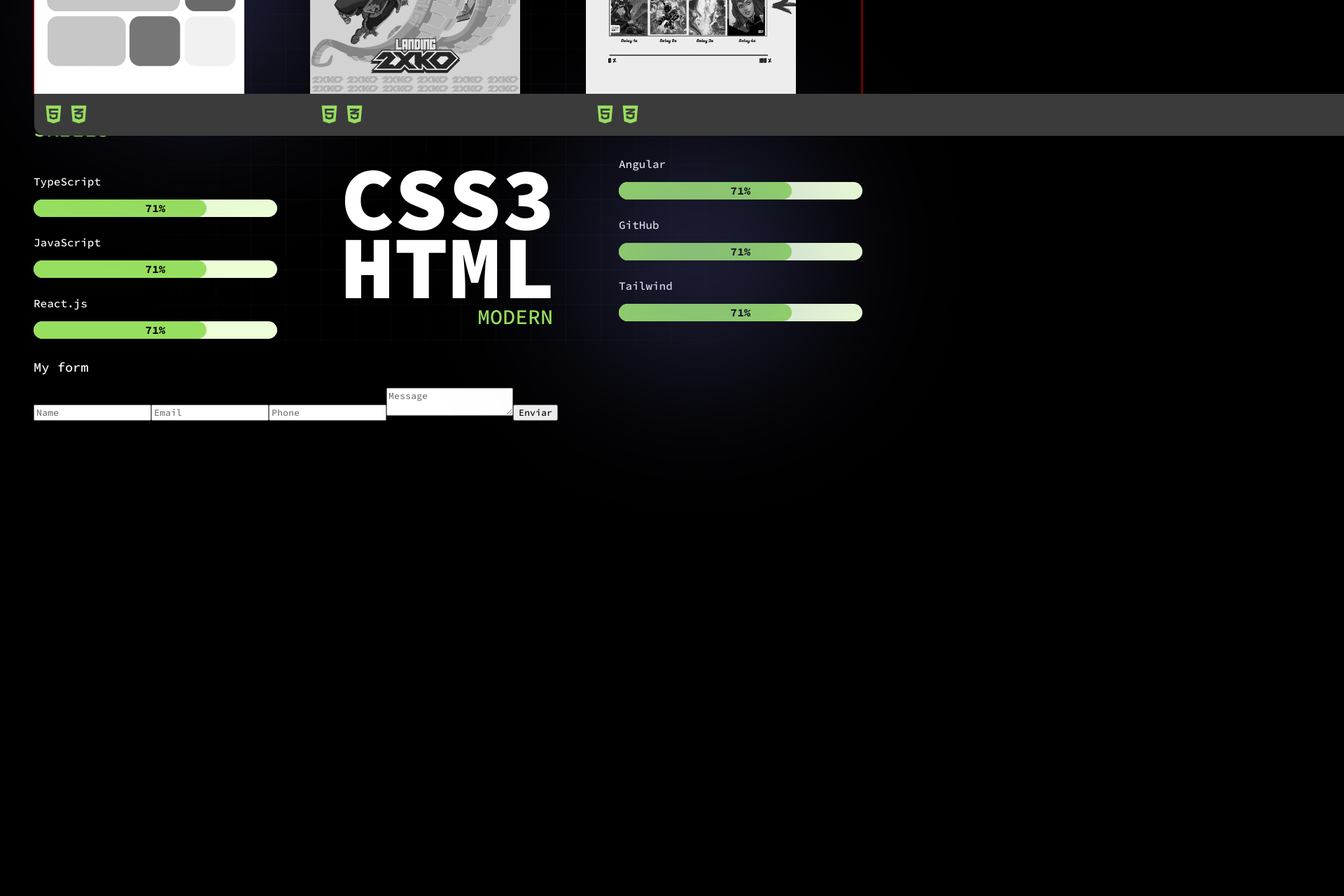
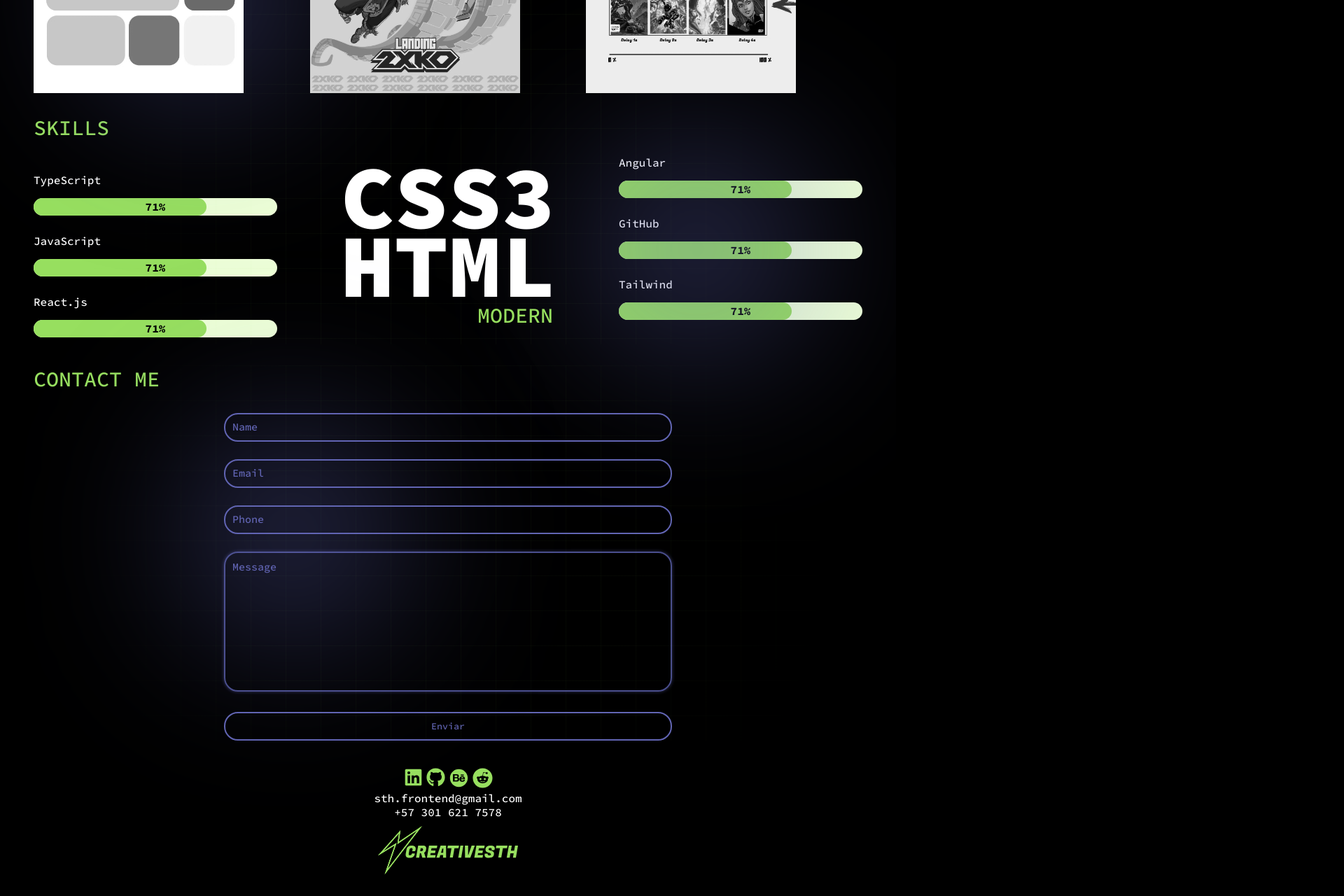
Before and after one commit to CreativeSTH/Portfolio, a React (Create React App) app: page / in a window 1280 px wide. Shown: the part 1440-2720 px from the top of the page at 70% size, 1920 px wide, since content can reach past the window. Before the commit the page ends 2361 px from the top, so only its background shows below. Built offline with nearby package versions, Linux system fonts and the light colour scheme.

Commit message:
Add Footer and finish Contact component

```diff
--- a/src/App.js
+++ b/src/App.js
@@ -4,6 +4,7 @@
 import Skills from './components/Skills';
 import Project from './components/Projects';
 import Contact from './components/Contact';
+import Fter from './components/Footer';
 
 function App() {
   return (
@@ -13,6 +14,7 @@
       <Project />
       <Skills />
       <Contact />
+      <Fter />
     </div>
   );
 }
--- a/src/components/Contact.js
+++ b/src/components/Contact.js
@@ -7,12 +7,20 @@
 
   return (
     <section className="contact">
-      <h3>My form</h3>
-      <form ref={form} onSubmit={sendEmail}>
-        <input type="text" name="from_name" placeholder="Name" required />
-        <input type="email" name="from_email" placeholder="Email" required />
-        <input type="text" name="phone" placeholder="Phone" required />
-        <textarea name="message" placeholder="Message" required></textarea>
+      <h3 className="contact__title">CONTACT ME</h3>
+      <form className="contact__form" ref={form} onSubmit={sendEmail}>
+        <div className="contact__form__group">
+          <input type="text" name="from_name" placeholder="Name" required />
+        </div>
+        <div className="contact__form__group">
+          <input type="email" name="from_email" placeholder="Email" required />
+        </div>
+        <div className="contact__form__group">
+          <input type="text" name="phone" placeholder="Phone" required />
+        </div>
+        <div className="contact__form__group">
+          <textarea name="message" placeholder="Message" required></textarea>
+        </div>
         <button type="submit">Enviar</button>
       </form>
     </section>
--- /dev/null
+++ b/src/components/Footer.js
@@ -0,0 +1,39 @@
+import React from 'react';
+import logo from '../assets/logo.svg';
+import '../styles/Footer.css';
+import { FaLinkedin, FaGithub, FaReddit } from 'react-icons/fa';
+import { IoLogoBehance } from 'react-icons/io5';
+
+const Fter = () => {
+  return (
+    <footer>
+      <ul className="social-links">
+        <li>
+          <a href="https://www.linkedin.com/in/creativesth/" target="_blank" rel="noopener noreferrer" aria-label="go to my LinkedIn">
+            <FaLinkedin className="icon" />
+          </a>
+        </li>
+        <li>
+          <a href="https://github.com/CreativeSTH" target="_blank" rel="noopener noreferrer" aria-label="go to my GitHub">
+            <FaGithub className="icon" />
+          </a>
+        </li>
+        <li>
+          <a href="https://www.behance.net/creativeSTH" target="_blank" rel="noopener noreferrer" aria-label="go to my Behance">
+            <IoLogoBehance className="icon icon2" />
+          </a>
+        </li>
+        <li>
+          <a href="https://www.reddit.com/user/creativeSTH/" target="_blank" rel="noopener noreferrer" aria-label="go to my Reddit">
+            <FaReddit className="icon icon2" />
+          </a>
+        </li>
+      </ul>
+      <span className="footer__info">sth.frontend@gmail.com</span>
+      <span className="footer__info">+57 301 621 7578</span>
+      <img className="footer__logo" src={logo} alt="My personal brand" />
+    </footer>
+  );
+};
+
+export default Fter;
--- a/src/components/Projects.js
+++ b/src/components/Projects.js
@@ -14,54 +14,12 @@
       <ul className="slider__content">
         <li style={{ '--index': index }}>
           <img className="slider__image" src={project1} />
-          <article className="slider__footer">
-            <div className="slider__footer__tech">
-              <FaHtml5 className="slider__footer__icons" />
-              <FaCss3Alt className="slider__footer__icons" />
-            </div>
-            <div className="slider__footer__cta">
-              <a href="https://creativesth.github.io/Incredible-Pure-Css-Slider-/" target="_blank" rel="noopener noreferrer" aria-label="go to gemo">
-                <FaExternalLinkAlt className="slider__footer__shareicons" />
-              </a>
-              <a href="https://github.com/CreativeSTH/Incredible-Pure-Css-Slider-/" target="_blank" rel="noopener noreferrer" aria-label="go to gemo">
-                <FaGithub className="slider__footer__shareicons" />
-              </a>
-            </div>
-          </article>
         </li>
         <li style={{ '--index': index + 1 }}>
           <img className="slider__image" src={project2} />
-          <article className="slider__footer">
-            <div className="slider__footer__tech">
-              <FaHtml5 className="slider__footer__icons" />
-              <FaCss3Alt className="slider__footer__icons" />
-            </div>
-            <div className="slider__footer__cta">
-              <a href="https://creativesth.github.io/Incredible-Pure-Css-Slider-/" target="_blank" rel="noopener noreferrer" aria-label="go to gemo">
-                <FaExternalLinkAlt className="slider__footer__shareicons" />
-              </a>
-              <a href="https://github.com/CreativeSTH/Incredible-Pure-Css-Slider-/" target="_blank" rel="noopener noreferrer" aria-label="go to gemo">
-                <FaGithub className="slider__footer__shareicons" />
-              </a>
-            </div>
-          </article>
         </li>
         <li style={{ '--index': index + 2 }}>
           <img className="slider__image" src={project3} />
-          <article className="slider__footer">
-            <div className="slider__footer__tech">
-              <FaHtml5 className="slider__footer__icons" />
-              <FaCss3Alt className="slider__footer__icons" />
-            </div>
-            <div className="slider__footer__cta">
-              <a href="https://creativesth.github.io/Incredible-Pure-Css-Slider-/" target="_blank" rel="noopener noreferrer" aria-label="go to gemo">
-                <FaExternalLinkAlt className="slider__footer__shareicons" />
-              </a>
-              <a href="https://github.com/CreativeSTH/Incredible-Pure-Css-Slider-/" target="_blank" rel="noopener noreferrer" aria-label="go to gemo">
-                <FaGithub className="slider__footer__shareicons" />
-              </a>
-            </div>
-          </article>
         </li>
       </ul>
     </section>
--- a/src/styles/App.css
+++ b/src/styles/App.css
@@ -52,5 +52,45 @@
     max-width: 100%;
     display: block;
   }
+  input, textarea, button {
+    width: 300px;
+    border: 2px solid var(--secundary-color);
+    background-color: transparent;
+    padding: 10px;
+    border-radius: 20px;
+    outline: none;
+    color: var(--secundary-color) ;
+  }
+  button:hover {
+    background-color: rgb(98 101 180 / 42%);
+    transform: skew(1.1);
+  }
+  @media screen and (min-width:765px) {
+    input, textarea, button {
+      width: 640px;
+    }
+  }
+  textarea {
+    height: 200px;
+    resize: none;
+  }
 
+  input:focus, textarea {
+      border-color: #4A4E8D;
+      box-shadow: 0 0 5px rgba(98, 101, 180, 0.5);
+  }
+
+  input::placeholder, textarea::placeholder {
+    color: #6265B4;
+    opacity: 1;
+    font-size: 15px;
+  }
+  footer{
+    width: 100%;
+    height: 230px;
+    display: flex;
+    flex-direction: column;
+    justify-content: center;
+    align-items: center;
+  }
 }
--- a/src/styles/Contact.css
+++ b/src/styles/Contact.css
@@ -2,6 +2,51 @@
   position: relative;
   color:white;
   width: 100%;
-  height: 50vh;
+  height: 100%;
   padding: var(--padding-sections);
 }
+.contact::before{
+  content: '';
+  position: absolute;
+  top: 50%;
+  left: 30%;
+  width: 300px;
+  height: 300px;
+  background-color: #6265b477;
+  border-radius: 50%;
+  transform: translate(-50%, -50%);
+  filter: blur(120px);
+  pointer-events: none;
+  z-index: 1;
+  animation: moveCircle 8s infinite alternate cubic-bezier(0.4, 0, 0.2, 1);
+}
+.contact::after {
+  content: '';
+  position: absolute;
+  top: 0;
+  left: 0;
+  right: 0;
+  bottom: 0;
+  mask-image: radial-gradient(circle, rgba(255, 255, 255, 1) 40%, rgba(255, 255, 255, 0) 80%);
+  -webkit-mask-image: radial-gradient(circle, rgba(255, 255, 255, 1) 40%, rgba(255, 255, 255, 0) 80%);
+  background-image: linear-gradient(to right, #97df5f09 1px, transparent 1px),
+                    linear-gradient(to bottom, #97df5f09 1px, transparent 1px);
+  background-size: 50px 50px;
+  pointer-events: none;
+}
+.contact__title{
+  color: var(--primary-color);
+  font-size: var(--font-s-subtitles);
+}
+.contact__form{
+  width: 100%;
+  height: 100%;
+  display: flex;
+  flex-direction: column;
+  gap: 10px;
+  justify-content: center;
+  align-items: center;
+}
+.contact__form__group{
+  margin-bottom: 15px;
+}
--- /dev/null
+++ b/src/styles/Footer.css
@@ -0,0 +1,26 @@
+.social-links {
+  display: flex;
+  width: 100%;
+  gap: 5px;
+  justify-content: center;
+}
+.icon {
+  font-size: 27px;
+  color: var(--primary-color);
+  transition: color 0.3s, transform 0.3s;
+}
+& .icon:hover{
+  color: var(--secundary-color);
+  transform: scale(1.2);
+
+}
+& .icon2{
+  font-size: 29px;
+}
+.footer__info{
+  color: white;
+}
+.footer__logo{
+  width: 200px;
+  margin-top: 10px;
+}
--- a/src/styles/Projects.css
+++ b/src/styles/Projects.css
@@ -44,7 +44,6 @@
   list-style: none;
   height: 100%;
   width: 100%;
-  border: 1px red solid;
   position: relative;
   z-index: 3;
   justify-content: center;
@@ -58,45 +57,7 @@
       border-radius: 15px 15px 0px 0px;
       filter: grayscale(1);
     }
-    .slider__footer{
-      background-color: #3b3b3b;
-      border-radius: 0px 0px 15px 15px;
-      height: 60px;
-      width: 100%;
-      position: absolute;
-      display: flex;
-      flex-direction: row;
-      justify-content: space-between;
-      padding: 10px;
-      align-items: center;
-    }
-    @media screen and (max-width: 416) {
-      .slider__footer{
-        width: 100%;
-      }
-    }
-    .slider__footer__tech{
-      width: 100%;
-      display: flex;
-      justify-content: flex-start;
-      gap: 1px;
-    }
-    .slider__footer__cta{
-      width: 100%;
-      display: flex;
-      justify-content: flex-end;
-      gap: 5px;
-    }
-    .slider__footer__icons{
-      font-size: 35px;
-      color: var(--primary-color);
-      padding: 3px;
-    }
-    .slider__footer__shareicons{
-      font-size: 30px;
-      padding: 5px;
-      color: #ffffff;
-    }
+
   }
 
 }
```
